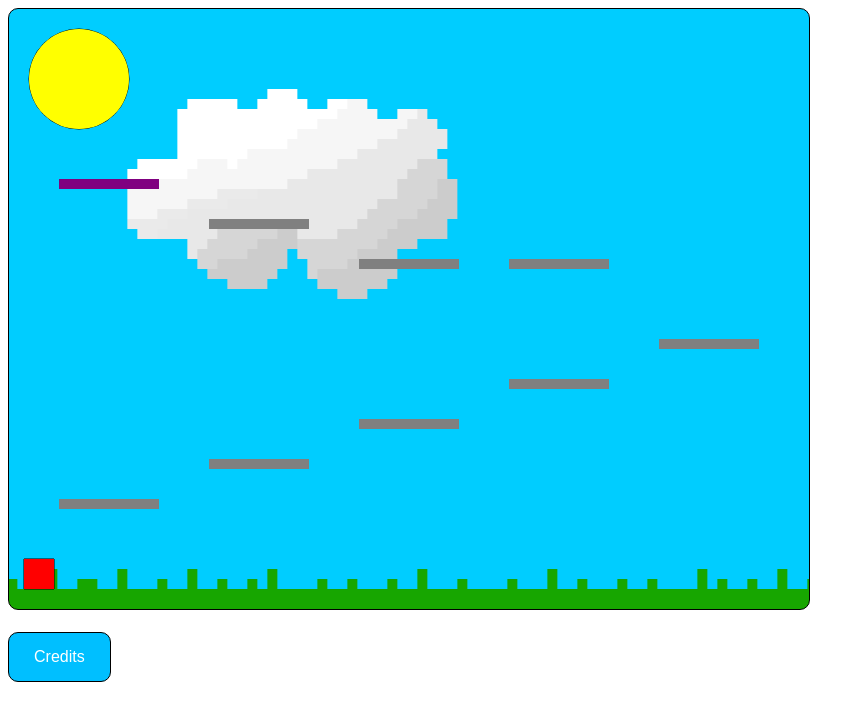
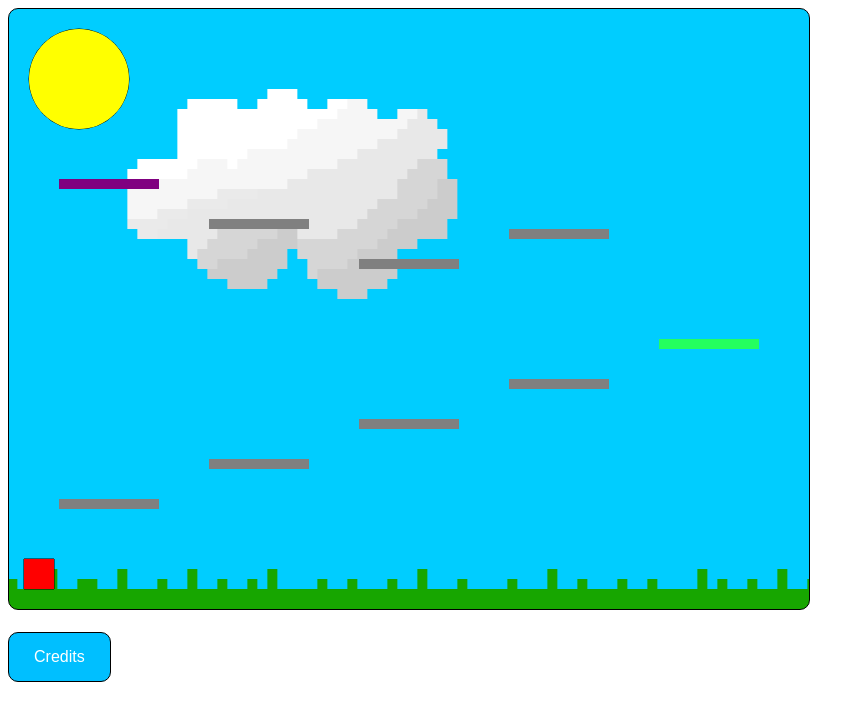
Before and after one commit to AncientBison/Flying-Angles, a plain HTML site: page game.html in a window 1280 px wide. Shown: the whole page, without its empty margins (0-865 px from the left). Drawn offline with nearby package versions, Linux system fonts and the light colour scheme.

Commit message:
I brushed up extras and added the first platform type

```diff
--- a/mainpage.js
+++ b/mainpage.js
@@ -34,7 +34,7 @@ s4.addEventListener("click",function(e) {
     levelup()
     s4.innerHTML = "Level Number: " + levelnum
   }
-  else if (e.ctrlKey && levelnum > 1) {
+  else if (e.ctrlKey && levelnum > 0) {
     leveldown()
     s4.innerHTML = "Level Number: " + levelnum
   }
--- a/script.js
+++ b/script.js
@@ -9,7 +9,7 @@ var x = 15
 var ground = 590;
 var y = ground - 50;
 var v = 0;
-const g = 1.2;//normal 1.2
+var g = 1.2;//normal 1.2
 var back = false
 var forward = false
 var jump = false
@@ -40,15 +40,18 @@ function fakelevel() {
   if (debug) console.log("CURRENT STATUS: Level is not defined.")
 }
 
-function newPlatform(x,width,y,goal=false) {
+function newPlatform(x,width,y,type = 1) {
   //platform
-  ctx.fillStyle = goal ? "purple" : "#808080"
+  var goal = type==2 ? true:false
+  var tramp = type==3 ? true:false
+  ctx.fillStyle = goal ? "purple" : tramp ? "#24ff5e" : "#808080"
   ctx.fillRect(x, y, width, -10)
   platforms.push({
   xStart : x,
   xEnd : x + width,
   y : y,
-  goal : goal
+  goal : goal,
+  tramp : tramp
   })
   platforms.sort(function(a, b){return a.y - b.y});
 }
@@ -59,7 +62,7 @@ function getPlatforms() {
   for(var p = 0;p<platforms.length;p++) {
   var platform = platforms[p]
   if (x >= platform.xStart - 30 && x <= platform.xEnd) {
-      platforms_at_x.push({y:platform.y, goal:platform.goal})
+      platforms_at_x.push({y:platform.y, goal:platform.goal,tramp:platform.tramp})
       if (debug) console.log(platform.y)
   }
   }
@@ -75,6 +78,7 @@ function tick() {
   if (back) {x -= 7}
   if (forward) {x += 7}
 
+
   if (jump && v == 0) {v = 15}
 
   var newY = y - v;
@@ -83,6 +87,12 @@ function tick() {
   for(var i=0; i < ys.length; i++) {
     var pY = ys[i].y //PlatformY
     var pG = ys[i].goal //IsGoal
+    var pT = ys[i].tramp
+
+    //stoptramp
+    if (newY > y) {
+      g = 1.2
+    }
 
     // Player landed on platform from above
     if (y < pY - 40 && newY >= pY - 40) {
@@ -92,6 +102,9 @@ function tick() {
       if (pG) {
         console.log("You Won!")
         won = true
+      }
+      if (pT) {
+        g = 0.9
       }
       break;
     }
```
Also changed, not shown: credits.html (+2 -1 lines), index.html (+7 -0 lines), Levels/level0.txt (added), Levels/level1.txt, Sky.png (deleted), 2 other files.
